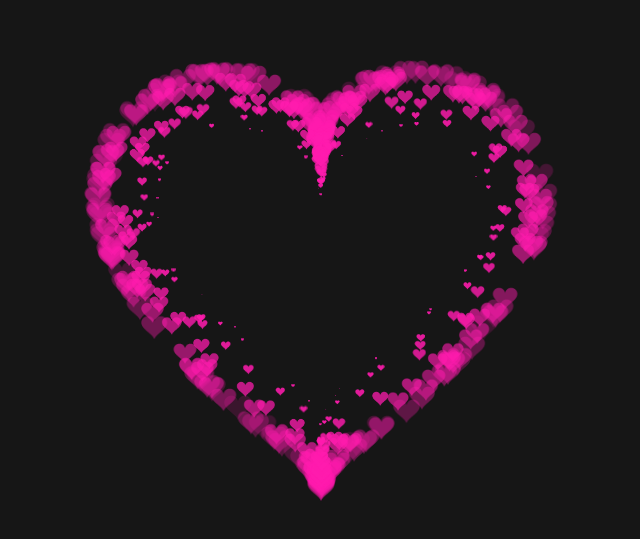
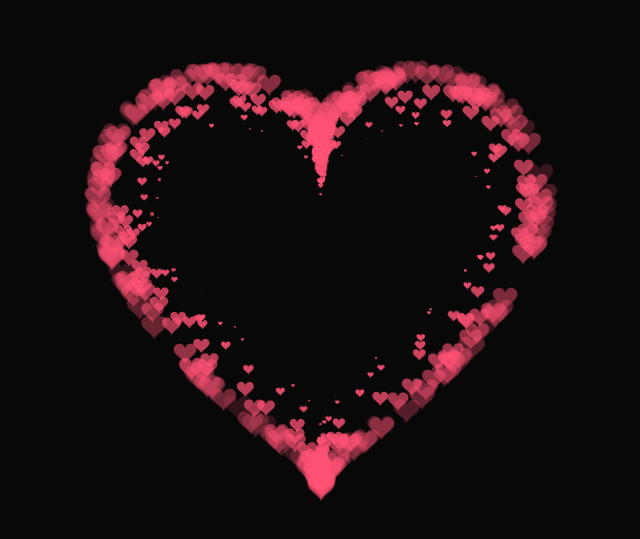
Before and after one commit to Qi-Xtreme/JS-learning-program, a plain HTML site: page index.html in a window 1280 px wide. Shown: the part 123-662 px from the top of the page, without its empty margins (319-959 px from the left). Drawn offline with Linux system fonts and the light colour scheme.

Commit message:
Update index.html

```diff
--- a/index.html
+++ b/index.html
@@ -15,12 +15,13 @@
         height: 100%;
         padding: 0;
         margin: 0;
-        background: rgb(22, 22, 22);
+        background: rgb(8, 8, 8);
       }
       canvas {
         position: absolute;
         width: 100%;
         height: 100%;
+        /* color: ; */
       }
       .aa {
         position: fixed;
@@ -261,7 +262,7 @@
           }
           context.closePath();
           // create the fill
-          context.fillStyle = "#FF1CAE"; //#9370DB //修改颜色位置
+          context.fillStyle = "rgb(255, 83, 117)"; //#9370DB //修改颜色位置
           context.fill();
           // create the image
           var image = new Image();
```
